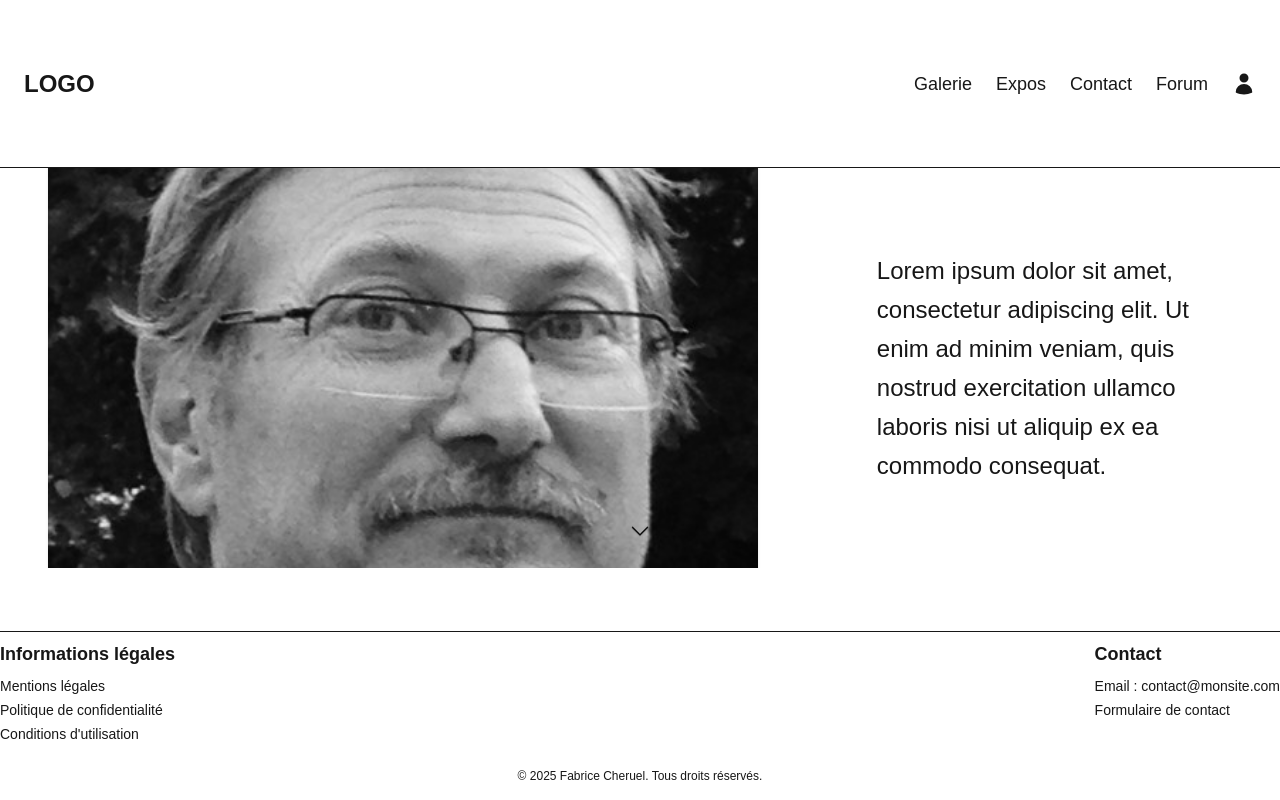
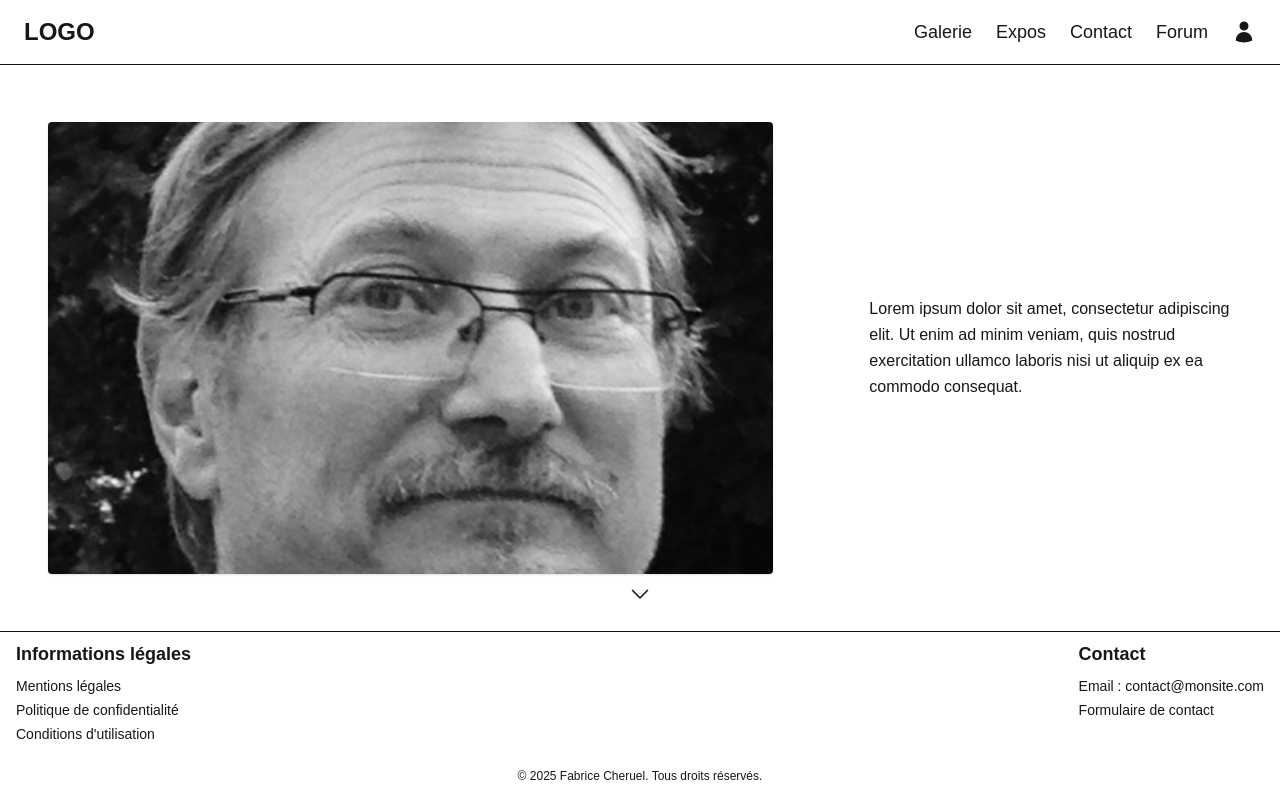
Before and after one commit to Drakinfer/FabriceCheruel, a Next.js app: page / in a window 1280 px wide. Built offline with nearby package versions, Linux system fonts and the light colour scheme; no server answers; the database is empty.

Commit message:
Fix wrong display of pixel

```diff
--- a/src/app/components/ClientLayout.js
+++ b/src/app/components/ClientLayout.js
@@ -8,7 +8,7 @@ export default function ClientLayout({ children }) {
   return (
     <>
       <Navbar />
-      <main className="relative lg:h-[calc(100vh-400px)] h-[calc(100vh-168px)] my-[168px] px-4 overflow-hidden">
+      <main className="relative lg:h-[calc(100vh-234px)] h-[calc(100vh-65px)] mt-[65px] px-4 overflow-hidden">
         {children}
       </main>
       <Footer />
--- a/src/app/components/Footer.js
+++ b/src/app/components/Footer.js
@@ -5,7 +5,6 @@ export default function Footer() {
   const [open, setOpen] = useState(false);
   const dropupRef = useRef(null);
 
-  // Fermer si clic en-dehors
   useEffect(() => {
     const handleClickOutside = (event) => {
       if (dropupRef.current && !dropupRef.current.contains(event.target)) {
@@ -24,10 +23,8 @@ export default function Footer() {
 
   return (
     <>
-      {/* Desktop Footer */}
-      <footer className="hidden lg:block bg-base-200 text-base-content mt-10 border-t fixed bottom-0 left-0 w-full">
-        <div className="container mx-auto py-2 flex flex-col md:flex-row justify-between gap-8">
-          {/* Bloc gauche */}
+      <footer className="hidden lg:block bg-base-200 text-base-content border-t fixed bottom-0 left-0 w-full">
+        <div className="container mx-auto py-2 px-4 flex flex-col justify-between md:flex-row gap-8">
           <div>
             <h2 className="text-lg font-semibold mb-2">Informations légales</h2>
             <ul className="space-y-1 text-sm">
@@ -52,7 +49,6 @@ export default function Footer() {
             </ul>
           </div>
 
-          {/* Bloc centre */}
           <div>
             <h2 className="text-lg font-semibold mb-2">Contact</h2>
             <ul className="space-y-1 text-sm">
@@ -77,7 +73,10 @@ export default function Footer() {
       </footer>
 
       {/* Mobile dropup footer */}
-      <div className="lg:hidden fixed bottom-4 right-4 z-50" ref={dropupRef}>
+      <div
+        className="lg:hidden fixed bottom-6 mb-5 right-4 z-50"
+        ref={dropupRef}
+      >
         <div className="dropdown dropdown-top dropdown-end relative">
           <button
             tabIndex={0}
--- a/src/app/components/HomeSectionFirst.js
+++ b/src/app/components/HomeSectionFirst.js
@@ -4,21 +4,21 @@ import Image from 'next/image';
 
 export default function HomeSection1({ onScrollDown }) {
   return (
-    <section className="h-full w-full flex  items-center justify-center relative px-12">
-      <div className="flex flex-col md:flex-row w-full max-w-7xl items-center justify-between gap-12">
-        <div className="basis-[60%]">
+    <section className="w-full h-full flex items-center justify-center relative px-6 sm:px-12">
+      <div className="h-full flex flex-col md:flex-row w-full max-w-7xl items-center justify-between gap-24">
+        {/* Image */}
+        <div className="md:h-[80%] relative w-full md:w-2/3 aspect-[4/3] md:aspect-auto overflow-hidden rounded shadow">
           <Image
             src="/accueil.jpg"
             alt="Œuvre d'art"
-            width={800} // largeur réelle
-            height={600} // hauteur réelle
-            className="object-cover rounded shadow w-full h-auto"
+            fill
+            className="object-cover"
             priority
           />
         </div>
 
         {/* Texte */}
-        <div className="basis-[30%] lg:text-2xl leading-relaxed text-left">
+        <div className="w-full md:w-1/3 text-left leading-relaxed">
           <p>
             Lorem ipsum dolor sit amet, consectetur adipiscing elit. Ut enim ad
             minim veniam, quis nostrud exercitation ullamco laboris nisi ut
--- a/src/app/components/HomeSectionSecond.js
+++ b/src/app/components/HomeSectionSecond.js
@@ -24,16 +24,15 @@ export default function HomeSection2({ onScrollUp }) {
       >
         <ChevronUpIcon className="h-6 w-6 text-black animate-bounce" />
       </button>
-
+      <h2 className="pt-15 text-3xl font-semibold">Ma dernière création</h2>
       {product && (
-        <div className="flex flex-col md:flex-row items-center justify-between gap-16 max-w-6xl w-full">
+        <div className="flex flex-col md:flex-row items-center justify-between gap-16 max-w-6xl w-full h-full">
           {/* Colonne image + texte */}
-          <div className="flex flex-col items-start gap-4 w-full md:w-2/3">
+          <div className="flex flex-col justify-center h-full items-center gap-4 w-full md:w-2/3">
             <div className="relative w-full aspect-[4/3] max-w-md border border-black rounded overflow-hidden">
               <CldImage
                 src={product.images[0]}
-                width="1200"
-                height="750"
+                fill
                 alt={product.description}
                 className="object-cover"
               />
--- a/src/app/components/NavBar.js
+++ b/src/app/components/NavBar.js
@@ -9,7 +9,7 @@ export default function Navbar() {
   const { data: session } = useSession();
 
   return (
-    <div className="navbar bg-base-100 border-b py-4 px-6 flex items-center justify-between lg:h-[168px] h-[120px] fixed top-0 left-0 w-full z-50">
+    <div className="navbar border-b py-4 px-6 flex items-center justify-between h-[65px] fixed top-0 left-0 w-full z-50">
       {/* Logo */}
       <div className="flex-1">
         <Link href="/" className="text-2xl font-bold">
--- a/src/app/components/RegisterForm.js
+++ b/src/app/components/RegisterForm.js
@@ -43,7 +43,10 @@ export default function RegisterForm() {
         </div>
       )}
 
-      <form onSubmit={handleSubmit} className="flex flex-col gap-4">
+      <form
+        onSubmit={handleSubmit}
+        className="flex flex-col gap-4 justify-center items-center"
+      >
         <input
           type="text"
           placeholder="Nom"
--- /dev/null
+++ b/tailwind.config.js
@@ -0,0 +1,30 @@
+/** @type {import('tailwindcss').Config} */
+module.exports = {
+  content: [
+    './app/**/*.{js,ts,jsx,tsx}', // pour le dossier /app (Next.js App Router)
+  ],
+  theme: {
+    extend: {
+      fontFamily: {
+        sans: ['var(--font-geist-sans)', 'sans-serif'],
+        mono: ['var(--font-geist-mono)', 'monospace'],
+      },
+    },
+  },
+  plugins: [require('daisyui')],
+
+  safelist: [
+    'h-[calc(100vh-234px)]',
+    'h-[calc(100vh-65px)]',
+    'mt-[65px]',
+    'translate-y-full',
+    'translate-y-0',
+    'opacity-0',
+    'opacity-100',
+    'z-10',
+    'z-20',
+    'w-*',
+    'h-*',
+    'gap-*',
+  ],
+};
```
